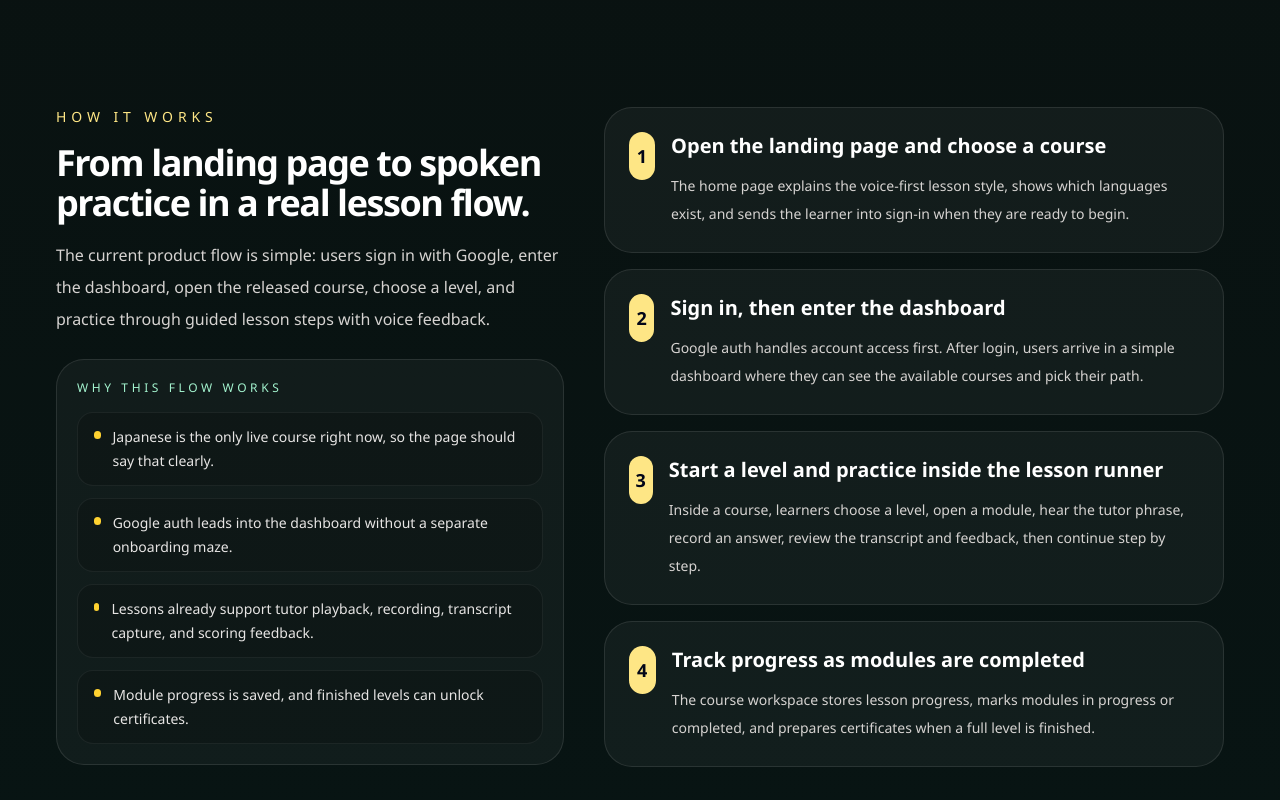
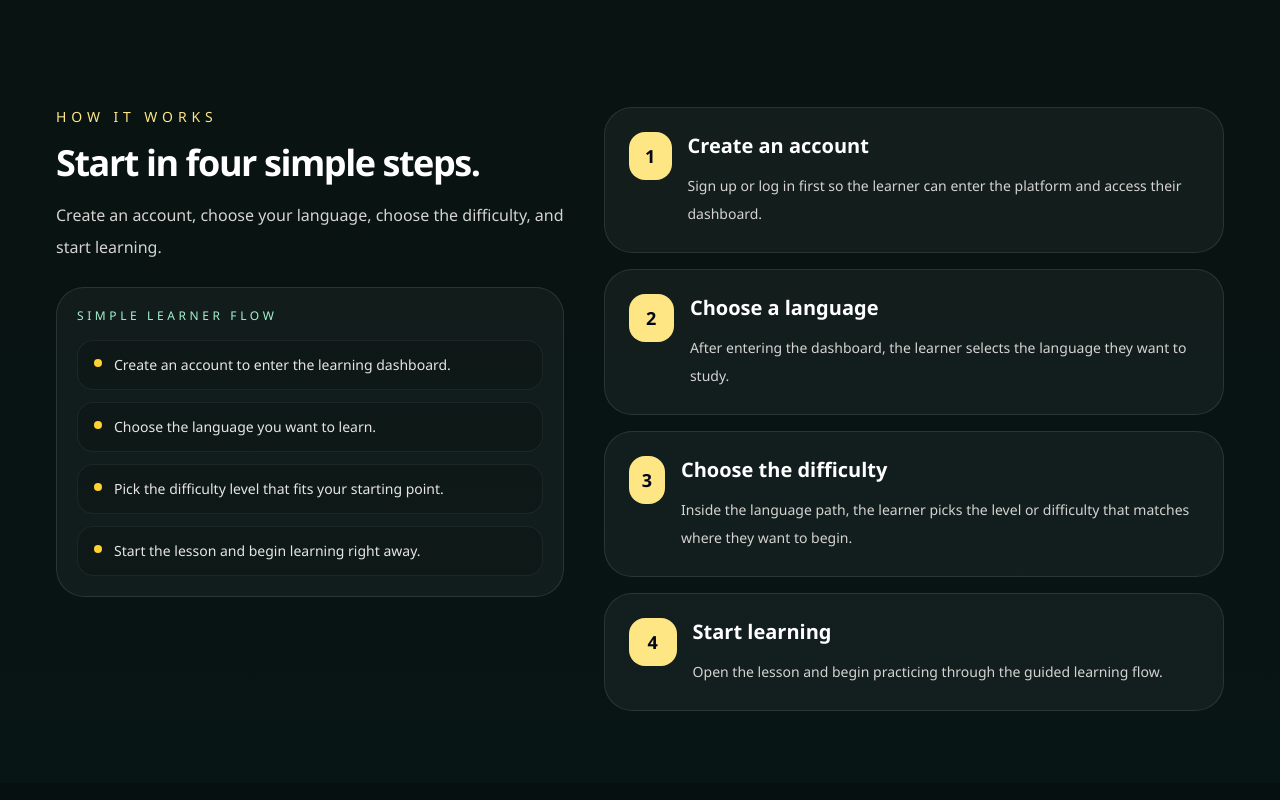
Before and after one commit to RahulSP-4601/AI-Voice-Language-Tutor, a Next.js app: page / in a window 1280 px wide. Shown: the part 1840-2640 px from the top of the page. Built offline with nearby package versions, Linux system fonts and the light colour scheme.

Commit message:
How it works

```diff
--- a/src/app/page.tsx
+++ b/src/app/page.tsx
@@ -1,5 +1,4 @@
 import {
-  FinalCtaSection,
   HeroSection,
   LanguagesSection,
   ProcessSection,
@@ -11,7 +10,6 @@ export default function Home() {
       <HeroSection />
       <LanguagesSection />
       <ProcessSection />
-      <FinalCtaSection />
     </main>
   );
 }
--- a/src/components/landing-sections.tsx
+++ b/src/components/landing-sections.tsx
@@ -307,7 +307,7 @@ function ProcessOverview() {
   return (
     <div className="rounded-[1.75rem] border border-white/10 bg-white/[0.04] p-5">
       <p className="text-xs uppercase tracking-[0.3em] text-emerald-200">
-        Why this flow works
+        Simple learner flow
       </p>
       <div className="mt-4 space-y-3">
         {processHighlights.map((item) => (
@@ -331,8 +331,8 @@ export function ProcessSection() {
         <div className="max-w-xl space-y-6">
           <SectionHeading
             eyebrow="How It Works"
-            title="From landing page to spoken practice in a real lesson flow."
-            body="The current product flow is simple: users sign in with Google, enter the dashboard, open the released course, choose a level, and practice through guided lesson steps with voice feedback."
+            title="Start in four simple steps."
+            body="Create an account, choose your language, choose the difficulty, and start learning."
           />
           <ProcessOverview />
         </div>
@@ -350,38 +350,3 @@ export function ProcessSection() {
     </section>
   );
 }
-
-export function FinalCtaSection() {
-  return (
-    <section className="px-6 pb-20 pt-10 sm:px-10 lg:px-14">
-      <div className="mx-auto max-w-7xl rounded-[2rem] border border-amber-300/15 bg-[linear-gradient(135deg,rgba(247,200,116,0.16),rgba(24,36,34,0.9))] p-8 shadow-[0_30px_90px_rgba(0,0,0,0.24)]">
-        <div className="grid gap-8 lg:grid-cols-[1.1fr_0.9fr] lg:items-center">
-          <div>
-            <h2 className="mt-4 text-4xl font-semibold tracking-[-0.04em] text-white">
-              Enter the dashboard and start the live Japanese course.
-            </h2>
-            <p className="mt-4 max-w-2xl text-base leading-8 text-stone-200">
-              Sign in with Google, open the released Japanese path, and move
-              directly into the lesson workspace with tutor playback, recording,
-              transcript review, and progress tracking.
-            </p>
-          </div>
-          <div className="flex flex-col gap-4">
-            <Link
-              href="/auth"
-              className="rounded-full bg-slate-950 px-7 py-4 text-center text-base font-semibold text-white transition hover:bg-black"
-            >
-              Continue to Google Signup
-            </Link>
-            <Link
-              href="/dashboard"
-              className="rounded-full border border-white/15 bg-white/5 px-7 py-4 text-center text-base font-medium text-white transition hover:border-white/30 hover:bg-white/10"
-            >
-              Preview Dashboard
-            </Link>
-          </div>
-        </div>
-      </div>
-    </section>
-  );
-}
--- a/src/lib/product-content.ts
+++ b/src/lib/product-content.ts
@@ -43,32 +43,32 @@ export const landingLanguages = [
 
 export const landingSteps = [
   {
-    title: "Open the landing page and choose a course",
+    title: "Create an account",
     description:
-      "The home page explains the voice-first lesson style, shows which languages exist, and sends the learner into sign-in when they are ready to begin.",
+      "Sign up or log in first so the learner can enter the platform and access their dashboard.",
   },
   {
-    title: "Sign in, then enter the dashboard",
+    title: "Choose a language",
     description:
-      "Google auth handles account access first. After login, users arrive in a simple dashboard where they can see the available courses and pick their path.",
+      "After entering the dashboard, the learner selects the language they want to study.",
   },
   {
-    title: "Start a level and practice inside the lesson runner",
+    title: "Choose the difficulty",
     description:
-      "Inside a course, learners choose a level, open a module, hear the tutor phrase, record an answer, review the transcript and feedback, then continue step by step.",
+      "Inside the language path, the learner picks the level or difficulty that matches where they want to begin.",
   },
   {
-    title: "Track progress as modules are completed",
+    title: "Start learning",
     description:
-      "The course workspace stores lesson progress, marks modules in progress or completed, and prepares certificates when a full level is finished.",
+      "Open the lesson and begin practicing through the guided learning flow.",
   },
 ] as const;
 
 export const processHighlights = [
-  "Japanese is the only live course right now, so the page should say that clearly.",
-  "Google auth leads into the dashboard without a separate onboarding maze.",
-  "Lessons already support tutor playback, recording, transcript capture, and scoring feedback.",
-  "Module progress is saved, and finished levels can unlock certificates.",
+  "Create an account to enter the learning dashboard.",
+  "Choose the language you want to learn.",
+  "Pick the difficulty level that fits your starting point.",
+  "Start the lesson and begin learning right away.",
 ] as const;
 
 export const landingHeroStats = [
```
